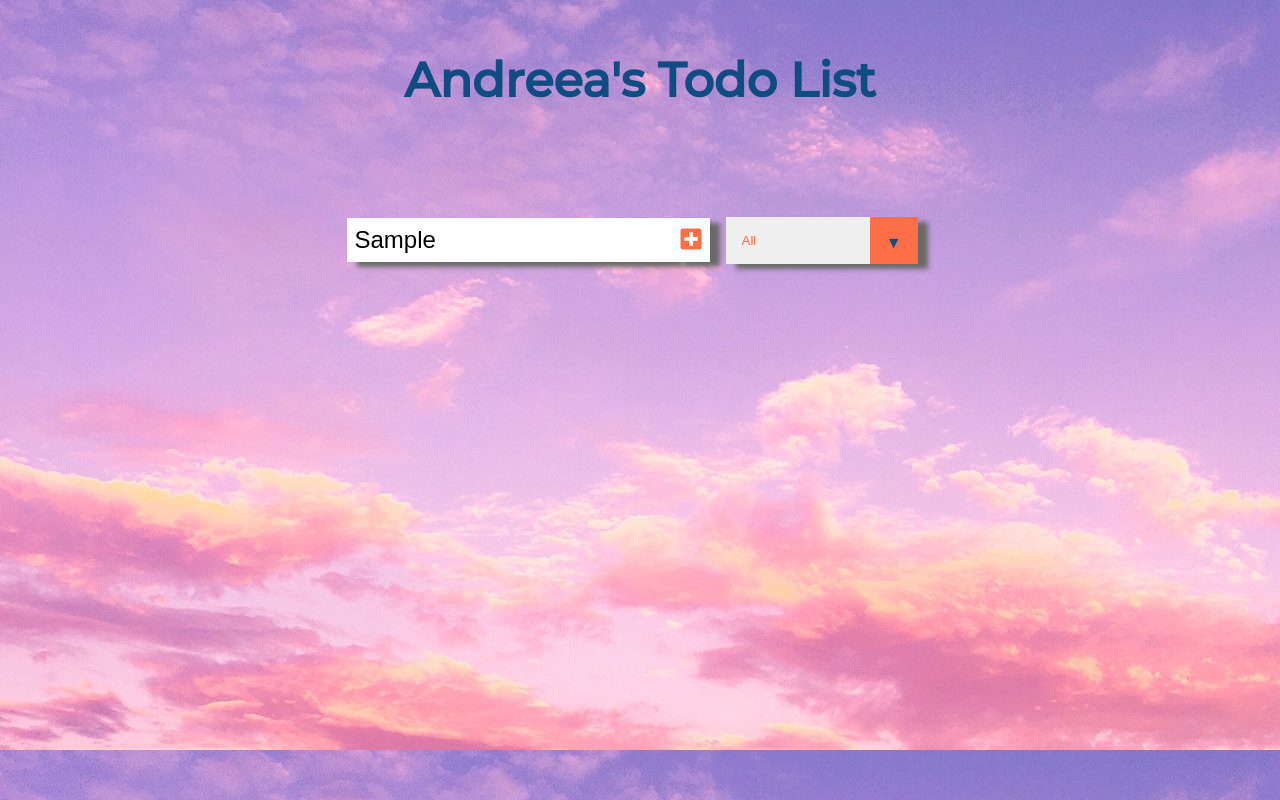
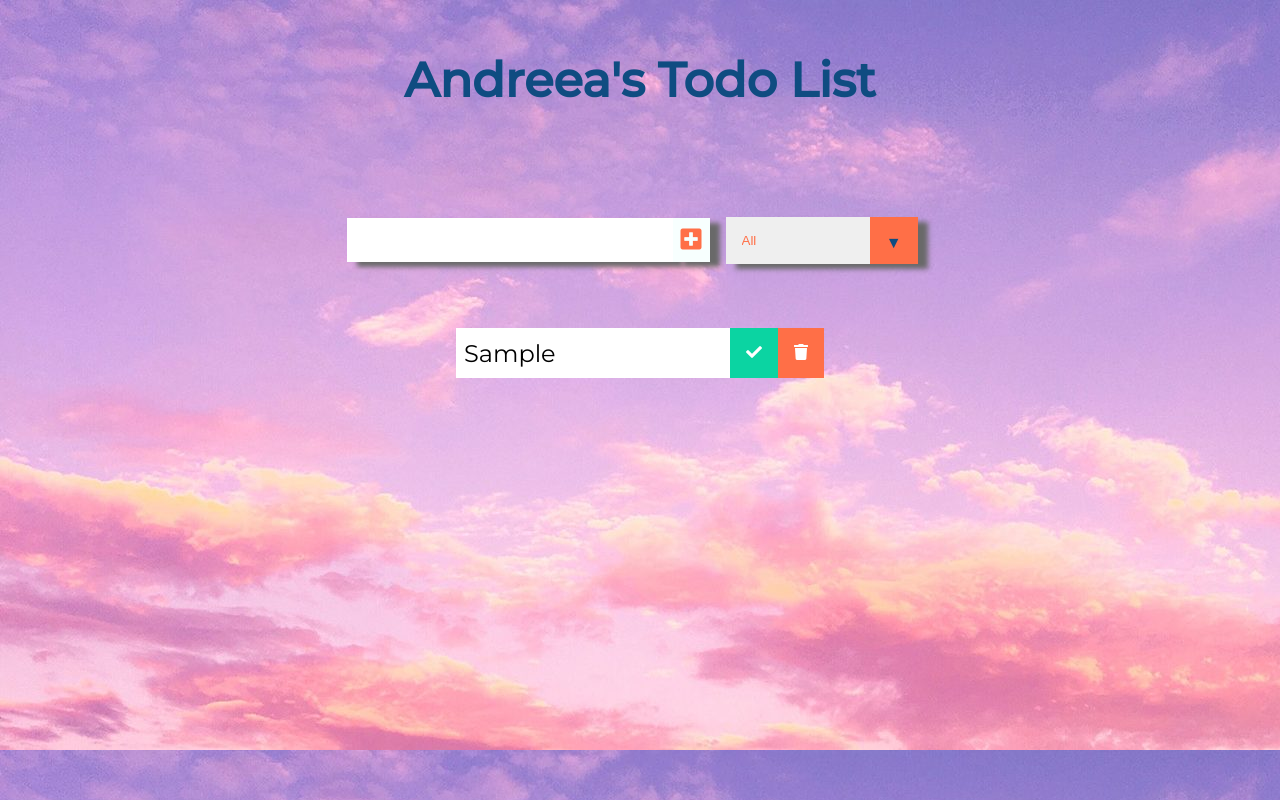
Before and after one commit to roscaandreea/toDoReactAPP, a React (Create React App) app in the folder todo_app/: page / in a window 1280 px wide. Both pictures are taken after typing "Sample" into the empty fields and a click on the button 691 px from the left and 240 px from the top of the page. Built offline with nearby package versions, Linux system fonts and the light colour scheme.

Commit message:
Added new file for toDo functionality

```diff
--- a/todo_app/src/App.css
+++ b/todo_app/src/App.css
@@ -68,6 +68,8 @@
     justify-content: space-between;
     align-items: center;
     transition: all 1s ease;
+    place-items: center stretch;
+
 
   }
   .filter-todo {
@@ -78,8 +80,8 @@
     flex: 1;
   }
 
-  .trash-btn,
-  .complete-btn {
+  .trash_btn,
+  .done_btn {
     background: #ff6f47;
     color: white;
     border: none;
@@ -87,10 +89,10 @@
     cursor: pointer;
     font-size: 1rem;
   }
-  .complete-btn {
+  .done_btn {
     background: rgb(11, 212, 162);
   }
-  .todo-item {
+  .todo_item {
     padding: 0rem 0.5rem;
   }
 
--- a/todo_app/src/App.js
+++ b/todo_app/src/App.js
@@ -11,8 +11,12 @@
       <header>
       <h1>Andreea's Todo List</h1>
     </header>
-    <Form todos={todos} setToDos={setToDos} setInputText={setInputText}/>
-    <ToDoList />
+    <Form
+      todos={todos}
+      setToDos={setToDos}
+      inputText={inputText}
+      setInputText={setInputText}/>
+    <ToDoList todos={todos} />
     </div>
   );
 }
--- a/todo_app/src/components/Form.js
+++ b/todo_app/src/components/Form.js
@@ -1,7 +1,7 @@
 import React from 'react';
 
 
-const Form = ({setInputText}) => {
+const Form = ({inputText,setInputText,todos,setToDos}) => {
     const inputTextHandler = e => {
         console.log(e.target.value);
         setInputText(e.target.value);
@@ -9,10 +9,17 @@
 
     const submitToDoHandler = e => {
         e.preventDefault();
+        setToDos([...todos,{
+            text: inputText,
+            done: false,
+            task_id: Date.now()  //function which allows us to get the number of miliseconds elapsed since January 1, 1970.
+            }
+        ]);
+        setInputText("");
     };
     return (
         <form>
-      <input onClick={inputTextHandler} type="text" className="todo-input" />
+      <input value={inputText} onChange={inputTextHandler} type="text" className="todo-input" />
       <button onClick={submitToDoHandler} className="todo-button" type="submit">
         <i className="fas fa-plus-square"></i>
       </button>
--- /dev/null
+++ b/todo_app/src/components/ToDo.js
@@ -0,0 +1,17 @@
+import React from 'react';
+
+const ToDo = ({text}) => {
+    return (
+        <div className="todo">
+            <li className="todo_item">{text}</li>
+            <button className="done_btn">
+                <i className="fas fa-check"></i>
+            </button>
+            <button className="trash_btn">
+                <i className="fas fa-trash"></i>
+            </button>
+        </div>
+    );
+};
+
+export default ToDo;
--- a/todo_app/src/components/ToDoList.js
+++ b/todo_app/src/components/ToDoList.js
@@ -1,10 +1,15 @@
 import React from 'react';
+import ToDo from './ToDo';
 
 
-const ToDoList = () => {
+const ToDoList = ({todos}) => {
     return (
         <div className="todo-container">
-            <ul className="todo-list"></ul>
+            <ul className="todo-list">
+               {todos.map(todo => (
+                   <ToDo text={todo.text} />
+               ))}
+            </ul>
         </div>
     );
 };
```
